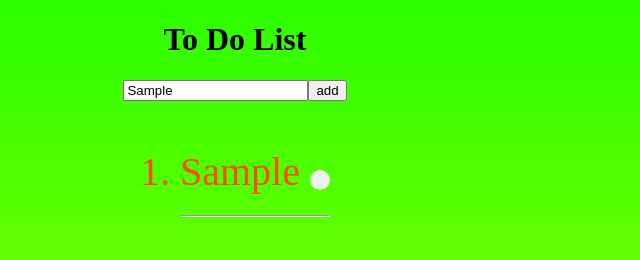
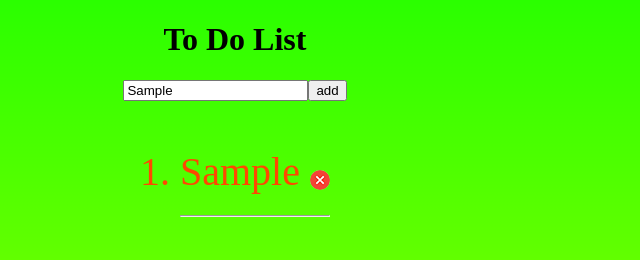
Before and after one commit to MoSalah001/to-do-list, a plain HTML site: page index.html in a window 1280 px wide. Both pictures are taken after typing "Sample" into the empty fields and a click on the button "add". Shown: the top 260 px of the page, 405-1045 px from the left. Drawn offline with nearby package versions, Linux system fonts and the light colour scheme.

Commit message:
Update style.css

```diff
--- a/public/www/css/style.css
+++ b/public/www/css/style.css
@@ -24,7 +24,7 @@ h1 {
 }
 
 #result input {
-    background-image: url(public/www/materials/criss-cross.png);
+    background-image: url(../materials/criss-cross.png);
     width: 20px;
     height: 20px;
     background-position: center;
```
